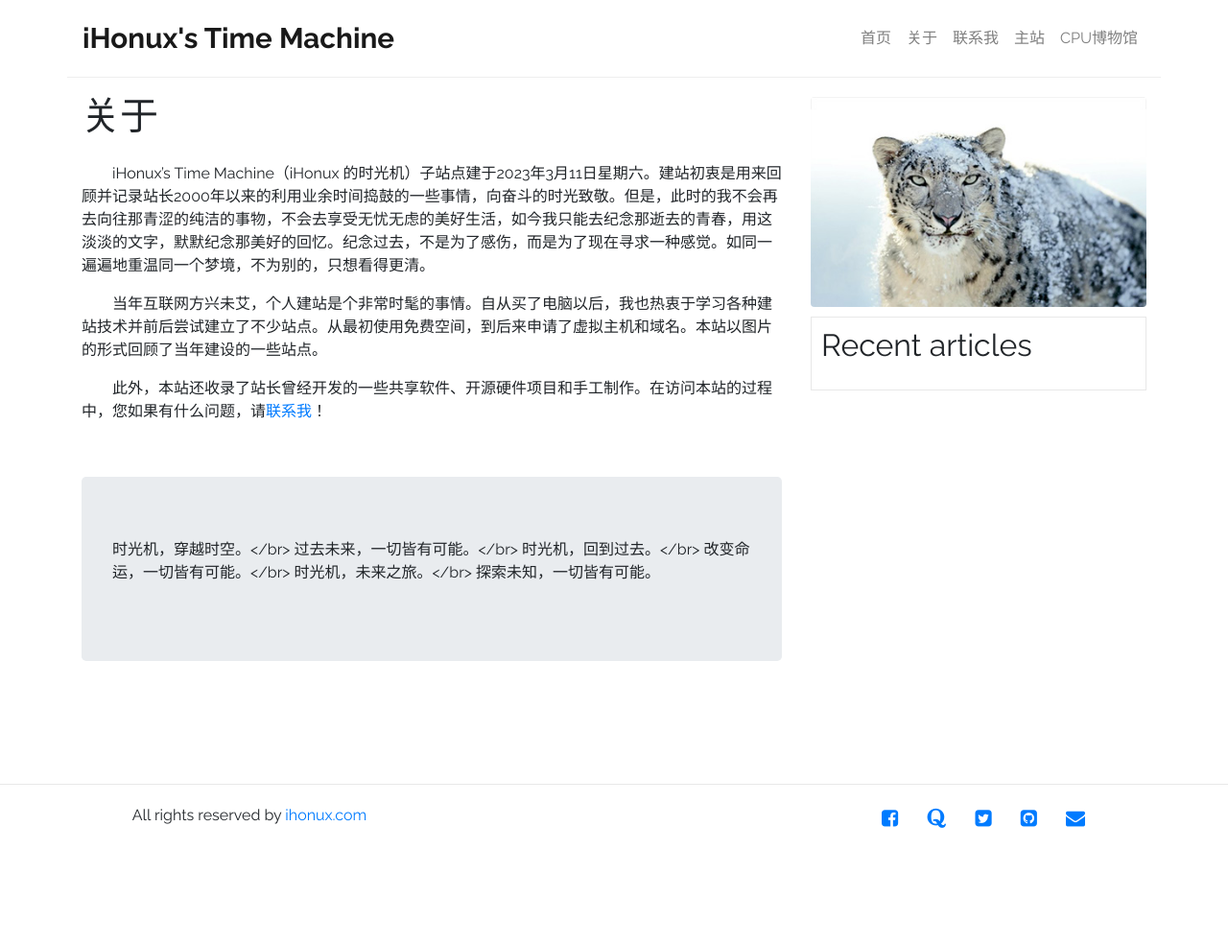
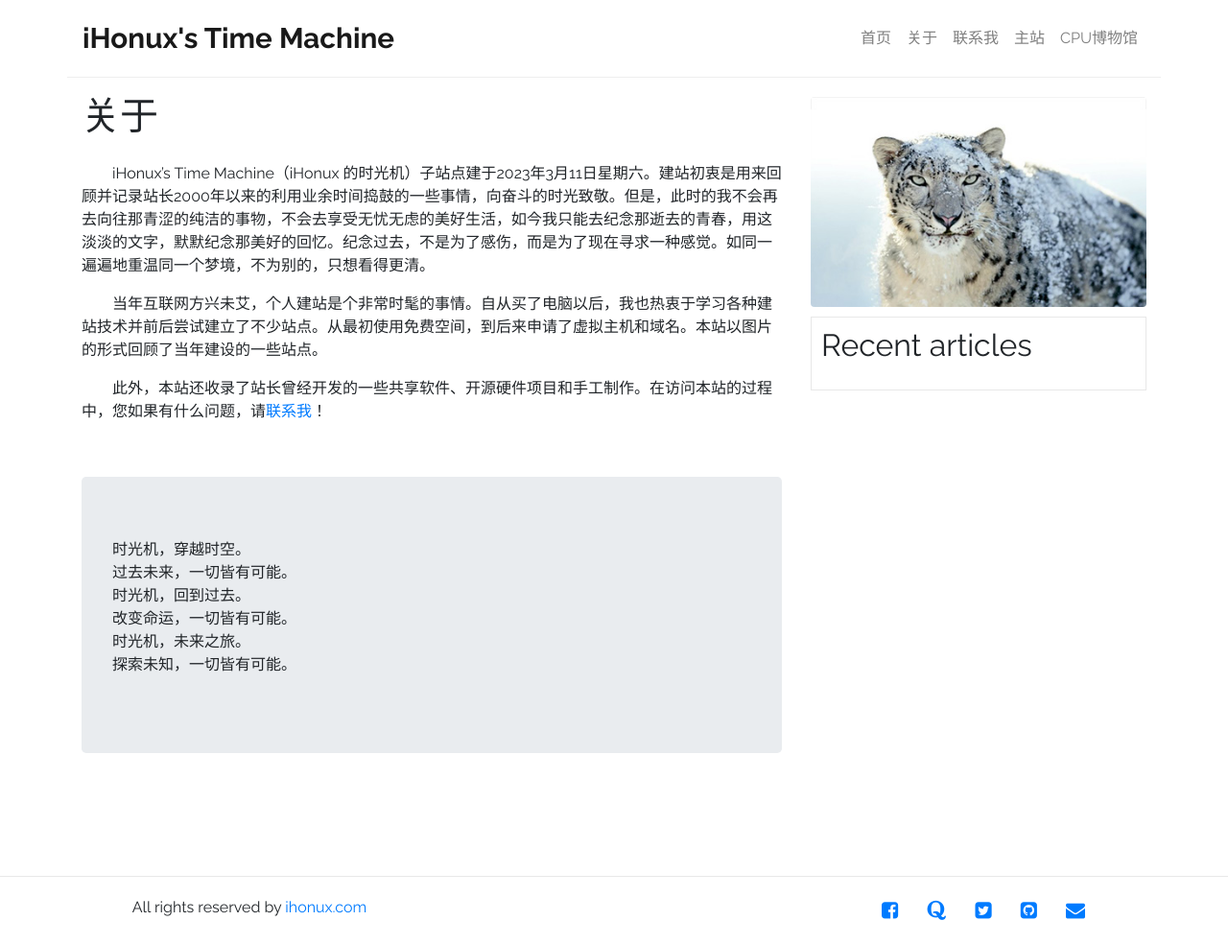
Before and after one commit to past-records/past-records.github.io, a Jekyll site: the page built from about.md, in a window 1280 px wide. Shown: the whole page at 96% size. Built offline with Jekyll 4.4.1, drawn with Linux system fonts in a browser that asks for light colours; before the commit the page ends 900 px from its top, so only the background shows below that.

```diff
--- a/about.md
+++ b/about.md
@@ -14,11 +14,11 @@ image: /images/web/about-small.jpg
 <p>　</p>
 <div class="jumbotron">
   <p>
-    时光机，穿越时空。</br>
-    过去未来，一切皆有可能。</br>
-    时光机，回到过去。</br>
-    改变命运，一切皆有可能。</br>
-    时光机，未来之旅。</br>
+    时光机，穿越时空。<br>
+    过去未来，一切皆有可能。<br>
+    时光机，回到过去。<br>
+    改变命运，一切皆有可能。<br>
+    时光机，未来之旅。<br>
     探索未知，一切皆有可能。
   </p>
 </div>
```
